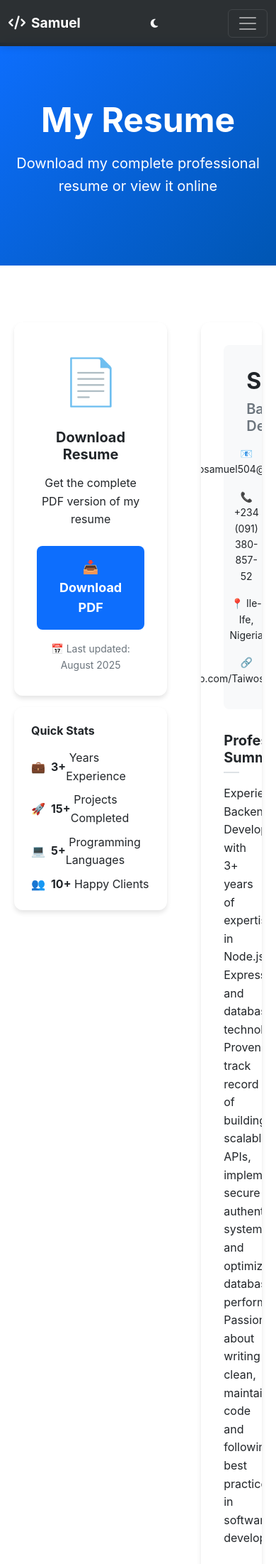
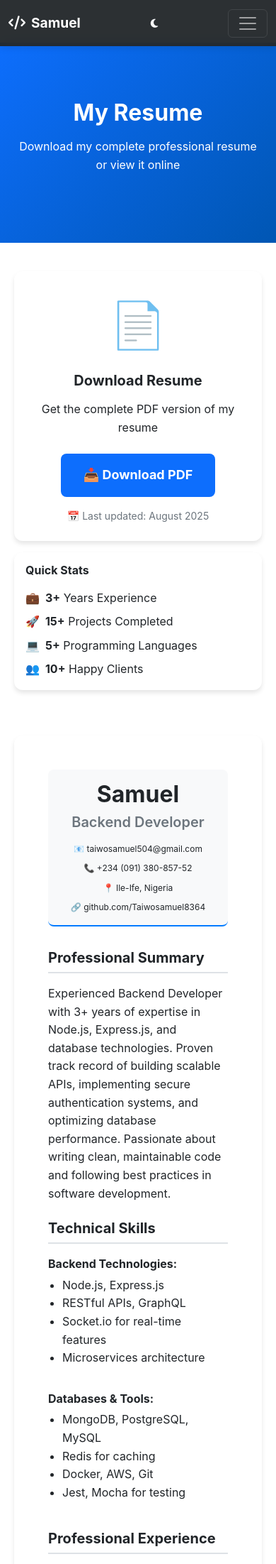
Before and after one commit to Taiwosamuel8364/portfolio, a Node server app: page /resume in a window 390 px wide. Shown: the top 2203 px of the page at 71% size. Run offline with Node 20, Linux system fonts and the light colour scheme; some libraries are stand-ins or nearby versions.

Commit message:
refactor: Enhance responsiveness and styling for About, Contact, Projects, and Resume pages

```diff
--- a/views/resume.ejs
+++ b/views/resume.ejs
@@ -1,9 +1,89 @@
 <%- include('partials/header') %>
 <%- include('partials/navbar') %>
 
+<style>
+@media (max-width: 768px) {
+    .resume-grid {
+        grid-template-columns: 1fr !important;
+        gap: 2rem !important;
+    }
+    .resume-hero h1 {
+        font-size: 2.5rem !important;
+    }
+    .resume-hero p {
+        font-size: 1rem !important;
+    }
+    .resume-content {
+        padding: 40px 0 !important;
+    }
+    .resume-preview {
+        padding: 1.5rem !important;
+    }
+    .resume-header {
+        padding: 1.5rem !important;
+    }
+    .contact-info {
+        flex-direction: column !important;
+        gap: 0.5rem !important;
+    }
+    .skills-grid {
+        grid-template-columns: 1fr !important;
+        gap: 1rem !important;
+    }
+    .experience-header {
+        flex-direction: column !important;
+        align-items: flex-start !important;
+        gap: 0.5rem !important;
+    }
+    .project-header {
+        flex-direction: column !important;
+        align-items: flex-start !important;
+        gap: 0.5rem !important;
+    }
+    .education-item {
+        flex-direction: column !important;
+        align-items: flex-start !important;
+        gap: 0.5rem !important;
+    }
+    .date-badge {
+        align-self: flex-start !important;
+    }
+    .resume-cta-section {
+        padding: 40px 0 !important;
+    }
+    .resume-cta-buttons {
+        flex-direction: column !important;
+        gap: 1rem !important;
+    }
+}
+@media (max-width: 480px) {
+    .resume-hero h1 {
+        font-size: 2rem !important;
+    }
+    .resume-download {
+        padding: 1.5rem !important;
+    }
+    .resume-stats {
+        padding: 1rem !important;
+    }
+    .resume-preview {
+        padding: 1rem !important;
+    }
+    .resume-header {
+        padding: 1rem !important;
+    }
+    .resume-section {
+        margin-bottom: 1.5rem !important;
+    }
+    .contact-info span {
+        font-size: 0.75rem !important;
+    }
+}
+</style>
+
 <div style="padding: 0;">
     <!-- Hero Section -->
-    <section style="background: linear-gradient(135deg, #0d6efd 0%, #0056b3 100%); color: white; padding: 80px 0;">
+    <section class="resume-hero" style="background: linear-gradient(135deg, #0d6efd 0%, #0056b3 100%); color: white; padding: 80px 0;">
         <div style="max-width: 1200px; margin: 0 auto; padding: 0 20px;">
             <div style="display: flex; align-items: center; justify-content: center;">
                 <div style="max-width: 800px; text-align: center;">
@@ -17,13 +97,13 @@
     </section>
 
     <!-- Resume Content -->
-    <section style="padding: 80px 0;">
+    <section class="resume-content" style="padding: 80px 0;">
         <div style="max-width: 1200px; margin: 0 auto; padding: 0 20px;">
-            <div style="display: grid; grid-template-columns: 1fr 2fr; gap: 3rem; align-items: start;">
+            <div class="resume-grid" style="display: grid; grid-template-columns: 1fr 2fr; gap: 3rem; align-items: start;">
                 <!-- Download Section -->
                 <div style="margin-bottom: 2rem;">
                     <div style="background: white; border-radius: 12px; box-shadow: 0 4px 6px rgba(0,0,0,0.1); text-align: center;">
-                        <div style="padding: 2rem;">
+                        <div class="resume-download" style="padding: 2rem;">
                             <div style="font-size: 4rem; color: #dc3545; margin-bottom: 1rem;">📄</div>
                             <h5 style="font-size: 1.25rem; font-weight: bold; margin-bottom: 1rem;">Download Resume</h5>
                             <p style="margin-bottom: 1.5rem;">Get the complete PDF version of my resume</p>
@@ -39,7 +119,7 @@
 
                     <!-- Quick Stats -->
                     <div style="background: white; border-radius: 12px; box-shadow: 0 4px 6px rgba(0,0,0,0.1); margin-top: 1rem;">
-                        <div style="padding: 1.5rem;">
+                        <div class="resume-stats" style="padding: 1.5rem;">
                             <h6 style="font-weight: bold; margin-bottom: 1rem;">Quick Stats</h6>
                             <div style="list-style: none; padding: 0; margin: 0;">
                                 <div style="margin-bottom: 0.5rem; display: flex; align-items: center;">
@@ -64,13 +144,13 @@
                 </div>
 
                 <!-- Resume Preview -->
-                <div style="background: white; border-radius: 12px; box-shadow: 0 4px 6px rgba(0,0,0,0.1); overflow: hidden;">
+                <div class="resume-preview" style="background: white; border-radius: 12px; box-shadow: 0 4px 6px rgba(0,0,0,0.1); overflow: hidden;">
                     <div style="padding: 2rem;">
                         <!-- Header -->
-                        <div style="text-align: center; margin-bottom: 2rem; padding: 2rem; background-color: #f8f9fa; border-radius: 8px;">
+                        <div class="resume-header" style="text-align: center; margin-bottom: 2rem; padding: 2rem; background-color: #f8f9fa; border-radius: 8px;">
                             <h2 style="margin-bottom: 0.5rem; font-size: 2rem; font-weight: bold;">Samuel</h2>
                             <h5 style="color: #6c757d; margin-bottom: 1rem; font-size: 1.25rem;">Backend Developer</h5>
-                            <div style="display: flex; flex-wrap: wrap; justify-content: center; gap: 1rem; font-size: 0.875rem;">
+                            <div class="contact-info" style="display: flex; flex-wrap: wrap; justify-content: center; gap: 1rem; font-size: 0.875rem;">
                                 <span>📧 taiwosamuel504@gmail.com</span>
                                 <span>📞 +234 (091) 380-857-52</span>
                                 <span>📍 Ile-Ife, Nigeria</span>
@@ -79,7 +159,7 @@
                         </div>
 
                         <!-- Professional Summary -->
-                        <div style="margin-bottom: 2rem;">
+                        <div class="resume-section" style="margin-bottom: 2rem;">
                             <h4 style="border-bottom: 2px solid #dee2e6; padding-bottom: 0.5rem; margin-bottom: 1rem; font-size: 1.25rem; font-weight: bold;">Professional Summary</h4>
                             <p style="line-height: 1.6;">
                                 Experienced Backend Developer with 3+ years of expertise in Node.js, Express.js, and database technologies.
@@ -90,9 +170,9 @@
                         </div>
 
                         <!-- Technical Skills -->
-                        <div style="margin-bottom: 2rem;">
+                        <div class="resume-section" style="margin-bottom: 2rem;">
                             <h4 style="border-bottom: 2px solid #dee2e6; padding-bottom: 0.5rem; margin-bottom: 1rem; font-size: 1.25rem; font-weight: bold;">Technical Skills</h4>
-                            <div style="display: grid; grid-template-columns: 1fr 1fr; gap: 1rem;">
+                            <div class="skills-grid" style="display: grid; grid-template-columns: 1fr 1fr; gap: 1rem;">
                                 <div>
                                     <strong>Backend Technologies:</strong>
                                     <ul style="margin-top: 0.25rem; padding-left: 1.25rem;">
@@ -115,16 +195,16 @@
                         </div>
 
                         <!-- Professional Experience -->
-                        <div style="margin-bottom: 2rem;">
+                        <div class="resume-section" style="margin-bottom: 2rem;">
                             <h4 style="border-bottom: 2px solid #dee2e6; padding-bottom: 0.5rem; margin-bottom: 1rem; font-size: 1.25rem; font-weight: bold;">Professional Experience</h4>
 
-                            <div style="margin-bottom: 2rem;">
-                                <div style="display: flex; justify-content: space-between; align-items: flex-start; margin-bottom: 0.5rem;">
+                            <div class="experience-item" style="margin-bottom: 2rem;">
+                                <div class="experience-header" style="display: flex; justify-content: space-between; align-items: flex-start; margin-bottom: 0.5rem;">
                                     <div>
                                         <h6 style="margin-bottom: 0; font-weight: bold;">Backend Developer</h6>
                                         <p style="color: #6c757d; margin-bottom: 0;">Tech Company Name</p>
                                     </div>
-                                    <span style="background-color: #0d6efd; color: white; padding: 4px 8px; border-radius: 4px; font-size: 0.75rem;">2022 - Present</span>
+                                    <span class="date-badge" style="background-color: #0d6efd; color: white; padding: 4px 8px; border-radius: 4px; font-size: 0.75rem;">2022 - Present</span>
                                 </div>
                                 <ul style="margin-top: 0.5rem; padding-left: 1.25rem;">
                                     <li>Developed and maintained RESTful APIs serving 10,000+ daily users</li>
@@ -135,13 +215,13 @@
                                 </ul>
                             </div>
 
-                            <div style="margin-bottom: 2rem;">
-                                <div style="display: flex; justify-content: space-between; align-items: flex-start; margin-bottom: 0.5rem;">
+                            <div class="experience-item" style="margin-bottom: 2rem;">
+                                <div class="experience-header" style="display: flex; justify-content: space-between; align-items: flex-start; margin-bottom: 0.5rem;">
                                     <div>
                                         <h6 style="margin-bottom: 0; font-weight: bold;">Junior Backend Developer</h6>
                                         <p style="color: #6c757d; margin-bottom: 0;">Startup Company</p>
                                     </div>
-                                    <span style="background-color: #6c757d; color: white; padding: 4px 8px; border-radius: 4px; font-size: 0.75rem;">2021 - 2022</span>
+                                    <span class="date-badge" style="background-color: #6c757d; color: white; padding: 4px 8px; border-radius: 4px; font-size: 0.75rem;">2021 - 2022</span>
                                 </div>
                                 <ul style="margin-top: 0.5rem; padding-left: 1.25rem;">
                                     <li>Built web applications using Node.js, Express.js, and MongoDB</li>
@@ -153,24 +233,24 @@
                         </div>
 
                         <!-- Education -->
-                        <div style="margin-bottom: 2rem;">
+                        <div class="resume-section" style="margin-bottom: 2rem;">
                             <h4 style="border-bottom: 2px solid #dee2e6; padding-bottom: 0.5rem; margin-bottom: 1rem; font-size: 1.25rem; font-weight: bold;">Education</h4>
-                            <div style="display: flex; justify-content: space-between; align-items: flex-start;">
+                            <div class="education-item" style="display: flex; justify-content: space-between; align-items: flex-start;">
                                 <div>
                                     <h6 style="margin-bottom: 0; font-weight: bold;">Bachelor of Science in Computer Science</h6>
                                     <p style="color: #6c757d; margin-bottom: 0;">University Name</p>
                                     <p style="font-size: 0.875rem; margin-bottom: 0;">Relevant Coursework: Data Structures, Algorithms, Database Systems, Software Engineering</p>
                                 </div>
-                                <span style="background-color: #6c757d; color: white; padding: 4px 8px; border-radius: 4px; font-size: 0.75rem;">2018 - 2022</span>
+                                <span class="date-badge" style="background-color: #6c757d; color: white; padding: 4px 8px; border-radius: 4px; font-size: 0.75rem;">2018 - 2022</span>
                             </div>
                         </div>
 
                         <!-- Key Projects -->
-                        <div style="margin-bottom: 2rem;">
+                        <div class="resume-section" style="margin-bottom: 2rem;">
                             <h4 style="border-bottom: 2px solid #dee2e6; padding-bottom: 0.5rem; margin-bottom: 1rem; font-size: 1.25rem; font-weight: bold;">Key Projects</h4>
 
-                            <div style="margin-bottom: 1rem;">
-                                <div style="display: flex; justify-content: space-between; align-items: flex-start; margin-bottom: 0.25rem;">
+                            <div class="project-item" style="margin-bottom: 1rem;">
+                                <div class="project-header" style="display: flex; justify-content: space-between; align-items: flex-start; margin-bottom: 0.25rem;">
                                     <h6 style="margin-bottom: 0; font-weight: bold;">E-Commerce REST API</h6>
                                     <a href="https://github.com/yourusername/ecommerce-api" target="_blank"
                                        style="border: 1px solid #0d6efd; color: #0d6efd; padding: 4px 8px; text-decoration: none; border-radius: 4px; font-size: 0.75rem;">
@@ -181,8 +261,8 @@
                                 <p style="font-size: 0.875rem;">Comprehensive e-commerce backend with user authentication, product management, shopping cart, and payment processing.</p>
                             </div>
 
-                            <div style="margin-bottom: 1rem;">
-                                <div style="display: flex; justify-content: space-between; align-items: flex-start; margin-bottom: 0.25rem;">
+                            <div class="project-item" style="margin-bottom: 1rem;">
+                                <div class="project-header" style="display: flex; justify-content: space-between; align-items: flex-start; margin-bottom: 0.25rem;">
                                     <h6 style="margin-bottom: 0; font-weight: bold;">Real-time Chat Application</h6>
                                     <a href="https://github.com/yourusername/realtime-chat" target="_blank"
                                        style="border: 1px solid #0d6efd; color: #0d6efd; padding: 4px 8px; text-decoration: none; border-radius: 4px; font-size: 0.75rem;">
@@ -193,8 +273,8 @@
                                 <p style="font-size: 0.875rem;">Full-featured chat application with multiple rooms, file sharing, and real-time messaging.</p>
                             </div>
 
-                            <div style="margin-bottom: 1rem;">
-                                <div style="display: flex; justify-content: space-between; align-items: flex-start; margin-bottom: 0.25rem;">
+                            <div class="project-item" style="margin-bottom: 1rem;">
+                                <div class="project-header" style="display: flex; justify-content: space-between; align-items: flex-start; margin-bottom: 0.25rem;">
                                     <h6 style="margin-bottom: 0; font-weight: bold;">Task Management System</h6>
                                     <a href="https://github.com/yourusername/task-management" target="_blank"
                                        style="border: 1px solid #0d6efd; color: #0d6efd; padding: 4px 8px; text-decoration: none; border-radius: 4px; font-size: 0.75rem;">
@@ -207,7 +287,7 @@
                         </div>
 
                         <!-- Certifications -->
-                        <div style="margin-bottom: 0;">
+                        <div class="resume-section" style="margin-bottom: 0;">
                             <h4 style="border-bottom: 2px solid #dee2e6; padding-bottom: 0.5rem; margin-bottom: 1rem; font-size: 1.25rem; font-weight: bold;">Certifications & Awards</h4>
                             <ul style="padding-left: 1.25rem;">
                                 <li>AWS Certified Developer - Associate (2023)</li>
@@ -223,14 +303,14 @@
     </section>
 
     <!-- Call to Action -->
-    <section style="padding: 80px 0; background-color: #f8f9fa;">
+    <section class="resume-cta-section" style="padding: 80px 0; background-color: #f8f9fa;">
         <div style="max-width: 1200px; margin: 0 auto; padding: 0 20px; text-align: center;">
             <h3 style="font-size: 2rem; margin-bottom: 1rem;">Ready to Work Together?</h3>
             <p style="font-size: 1.25rem; margin-bottom: 2rem;">
                 If my experience aligns with your needs, let's discuss your project requirements.
             </p>
             <div style="display: flex; flex-direction: column; align-items: center; gap: 1rem;">
-                <div style="display: flex; gap: 1rem; flex-wrap: wrap; justify-content: center;">
+                <div class="resume-cta-buttons" style="display: flex; gap: 1rem; flex-wrap: wrap; justify-content: center;">
                     <a href="/contact"
                        style="background-color: #0d6efd; color: white; padding: 16px 32px; text-decoration: none; border-radius: 8px; font-size: 1.125rem; font-weight: bold;">
                         ✉️ Contact Me
```
Also changed, not shown: views/about.ejs (+59 -12 lines), views/contact.ejs (+55 -9 lines), views/projects.ejs (+27 -10 lines).
